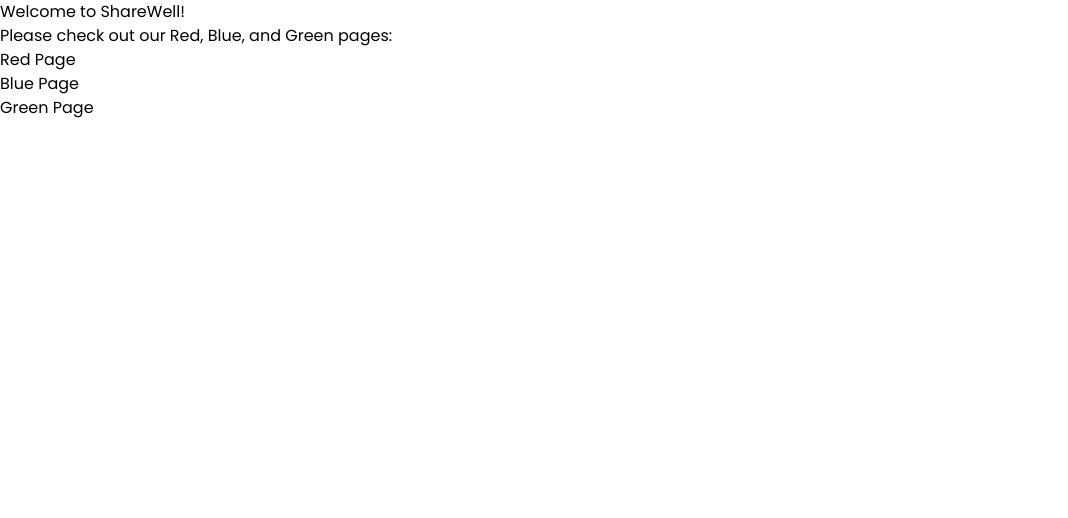
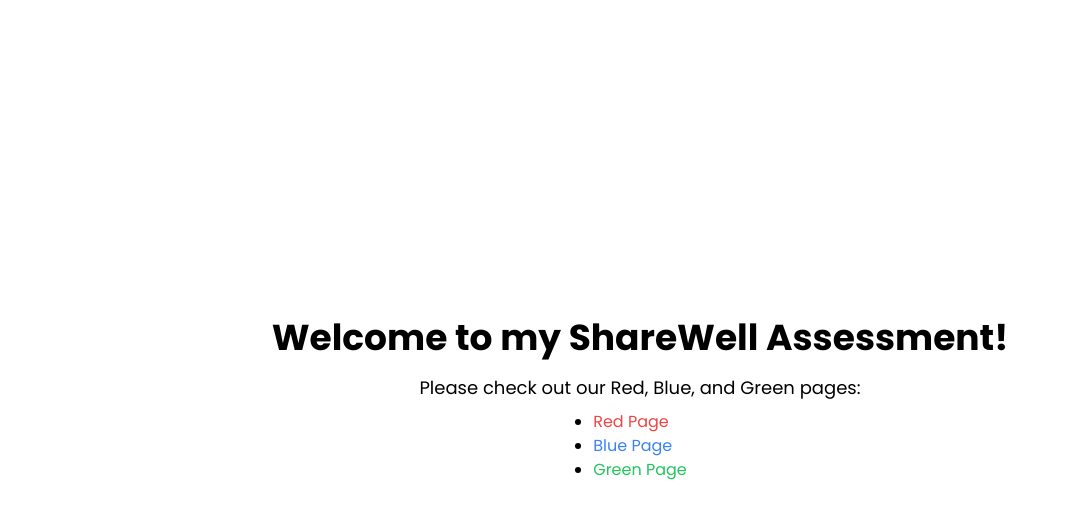
Before and after one commit to atapia27/ShareWell, a Next.js app in the folder sharewell/: page / in a window 1280 px wide. Shown: the top 518 px of the page, without its empty margins (0-1068 px from the left). Built offline with nearby package versions, Linux system fonts and the light colour scheme.

Commit message:
viewport change web

```diff
--- a/sharewell/components/ModalParts/ModalBodyOne.tsx
+++ b/sharewell/components/ModalParts/ModalBodyOne.tsx
@@ -68,6 +68,7 @@
   const textStyleP2 = twMerge(baseStyleP2, variantStyles.P2_styling);
 
   return (
+    // min-h-[15vh]
     <div className="flex px-6 pt-6 items-center gap-[0.625rem] self-stretch justify-between">
       {/* state width to match design */}
       <div className=" flex flex-col items-start gap-1 w-2/3">
--- a/sharewell/components/ModalParts/ModalBodyTwo.tsx
+++ b/sharewell/components/ModalParts/ModalBodyTwo.tsx
@@ -20,9 +20,7 @@
   },
   3: {
     textStyle: "font-medium",
-    content:
-      "Lorem Ipsum qui dolorem ipsum quia dolor sit amet, consectetur, adipisci velit. qui dolorem ipsum quia dolor sit amet, consectetur, adipisci velit",
-
+    content: "Lorem Ipsum qui dolorem ipsum quia dolor sit amet, consectetur, adipisci velit. qui dolorem ipsum quia dolor sit amet, consectetur, adipisci velit",
     // font-weight: 500;
   },
 };
@@ -42,7 +40,9 @@
   const content = variantStyles.content;
 
   return (
-    <div className="flex px-6 pt-4 pb-6 flex-col justify-center items-start gap-4 self-stretch">
+    // <div className="flex px-6 pt-4 pb-6 flex-col justify-center items-start gap-4 self-stretch overflow-y-scroll">
+    // min-h-[30vh]
+    <div className="min-h-[20vh] flex px-6 pt-4 pb-6 flex-col justify-center items-start gap-4 self-stretch overflow-y-auto">
       <div className={textStyle}>{content}</div>
     </div>
   );
--- a/sharewell/components/ModalParts/ModalFooter.tsx
+++ b/sharewell/components/ModalParts/ModalFooter.tsx
@@ -59,7 +59,8 @@
     const buttonTextStyle = twMerge(buttonBaseStyle, variantStyles.buttonTextStyle);
 
   return (
-    <div className="flex p-6 flex-col items-start gap-[0.625rem] self-stretch border-t border-solid border-sw-grey-ash">
+    // min-h-[20vh]
+    <div className="min-h-[20vh] flex p-6 flex-col items-start gap-[0.625rem] self-stretch border-t border-solid border-sw-grey-ash">
       <div className={textStyle}>Lorem Ipsum is simply dummy text.</div>
       <div className="flex py-3 px-8 justify-center items-center gap-2 self-stretch rounded-xl bg-sw-modal-footer-bg">
       <div className={buttonTextStyle}>Lorem Ipsum</div>
--- a/sharewell/components/ModalParts/ModalHeader.tsx
+++ b/sharewell/components/ModalParts/ModalHeader.tsx
@@ -44,8 +44,8 @@
   const { modal, paragraph, date } = HEADER_VARIANTS[variant]; // Destructure the selected variant
 
   return (
-
-    <div className="flex h-56 justify-center items-center gap-[0.625rem] self-stretch bg-sw-purple shadow-sw-shadow relative">
+    // min-h-[30vh]
+    <div className="min-h-[30vh] flex justify-center items-center gap-[0.625rem] self-stretch bg-sw-purple shadow-sw-shadow relative">
       <div className="flex flex-col items-start gap-3 absolute left-12 bottom-[2.6875rem  ]">
         <div className="flex items-center gap-[6.625rem]">
           {/* w-full implied */}
--- a/sharewell/components/modal.tsx
+++ b/sharewell/components/modal.tsx
@@ -31,8 +31,9 @@
       className="rounded-xl fixed inset-0 flex items-center justify-center bg-black bg-opacity-50 z-50"
       onClick={() => setActiveModal(null)}
     >
+      {/* For now, we will say that the popup should be 50% of screen, to make it readable and accessible */}
       <div
-        className="flex flex-col items-center w-[640px] overflow-hidden rounded-xl bg-white"
+        className="flex flex-col items-center h-[80vh] w-[50vw] overflow-hidden rounded-xl bg-white"
         onClick={(e) => e.stopPropagation()}
       >
         <ModalHeader variant={modalVariant} />
--- a/sharewell/pages/[color]/index.tsx
+++ b/sharewell/pages/[color]/index.tsx
@@ -4,6 +4,7 @@
 import {PageURL, PageURLtoLower} from "../../utils/PageURL"
 import { twMerge } from "tailwind-merge";
 
+//const COLOR_STYLES: { [key: string]: string }
 const COLOR_STYLES: { [key: string]: string } = {
   default: "bg-red-500",
   rose: "bg-rose-500",
@@ -41,7 +42,7 @@
     return isValidColor(color) ? COLOR_STYLES[color] : COLOR_STYLES.default;
   };
 
-  const baseStyle = "min-h-screen text-white p-8";
+  const baseStyle = "min-h-[200vh] text-white p-8";
   const colorStyle = getColorStyle(PageURLtoLower());
   const combinedStyle = twMerge(baseStyle, colorStyle);
 
@@ -49,6 +50,9 @@
     <div className={combinedStyle}>
       <h1 className="text-4xl">{PageURL()}</h1>
       <div className="mt-4">
+        Any Modal Outside of <br/>
+        Modal 1 | Modal 2 | Modal 3 <br/>
+        will default to Modal 1
         <InputForm />
       </div>
     </div>
--- a/sharewell/pages/blue.tsx
+++ b/sharewell/pages/blue.tsx
@@ -13,7 +13,7 @@
   const [secondModal] = useState(3);
 
   return (
-    <div className="min-h-screen bg-blue-500 text-white p-8">
+    <div className="min-h-[200vh] bg-blue-500 text-white p-8">
       <h1 className="text-4xl">{PageURL()}</h1>
       <div className="mt-4">
         <ButtonOptionOne modalNumber={firstModal} />
--- a/sharewell/pages/green.tsx
+++ b/sharewell/pages/green.tsx
@@ -13,7 +13,7 @@
   const [secondModal] = useState(2);
 
   return (
-    <div className="min-h-screen bg-green-500 text-white p-8">
+    <div className="min-h-[200vh] bg-green-500 text-white p-8">
       <h1 className="text-4xl">{PageURL()}</h1>
       <div className="mt-4">
         <ButtonOptionOne modalNumber={firstModal} />
--- a/sharewell/pages/index.tsx
+++ b/sharewell/pages/index.tsx
@@ -1,13 +1,14 @@
 import { NextPage } from 'next';
+
 const Home: NextPage = () => {
     return (
-        <div>
-            <h1>Welcome to ShareWell!</h1>
-            <p>Please check out our Red, Blue, and Green pages:</p>
-            <ul>
-                <li><a href="/red">Red Page</a></li>
-                <li><a href="/blue">Blue Page</a></li>
-                <li><a href="/green">Green Page</a></li>
+        <div className="flex flex-col items-center justify-center h-screen">
+            <h1 className="text-4xl font-bold mb-4">Welcome to my ShareWell Assessment!</h1>
+            <p className="text-lg mb-2">Please check out our Red, Blue, and Green pages:</p>
+            <ul className="list-disc">
+                <li><a href="/red" className="text-red-500 hover:underline">Red Page</a></li>
+                <li><a href="/blue" className="text-blue-500 hover:underline">Blue Page</a></li>
+                <li><a href="/green" className="text-green-500 hover:underline">Green Page</a></li>
             </ul>
         </div>
     );
--- a/sharewell/pages/red.tsx
+++ b/sharewell/pages/red.tsx
@@ -13,7 +13,7 @@
   const [secondModal] = useState(3);
 
   return (
-    <div className="min-h-screen bg-red-500 text-white p-8">
+    <div className="min-h-[200vh] bg-red-500 text-white p-8">
       <h1 className="text-4xl">{PageURL()}</h1>
       <div className="mt-4">
         <ButtonOptionOne modalNumber={firstModal} />
```
